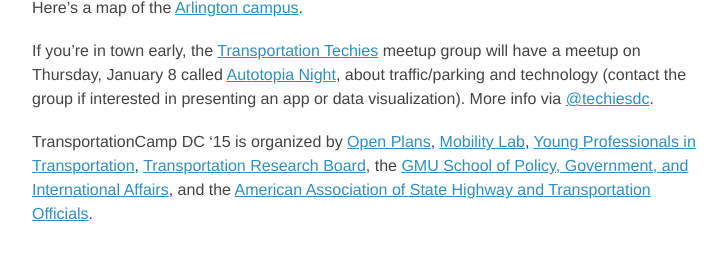
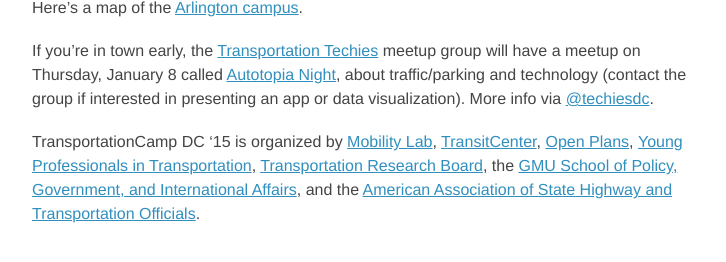
Before and after one commit to transpocamp/transportationcamp.org, a Jekyll site: the page built from events/dc-2015/index.markdown, in a window 1280 px wide and 900 px high, scrolled down 1506 px, cut to the strip 591-853 px from the top of the window. Shown: the whole strip, without its empty margins (272-998 px from the left). Built offline with Jekyll 4.4.1, drawn with Linux system fonts in a browser that asks for light colours; nearby versions of some CDN libraries; Markdown is read by kramdown in place of the engine named in the settings.

Commit message:
Add TransitCenter

```diff
--- a/events/dc-2015/index.markdown
+++ b/events/dc-2015/index.markdown
@@ -44,4 +44,4 @@
 
 If you're in town early, the [Transportation Techies](http://www.meetup.com/Transportation-Techies/) meetup group will have a meetup on Thursday, January 8 called [Autotopia Night](http://www.meetup.com/Transportation-Techies/events/213357602/), about traffic/parking and technology (contact the group if interested in presenting an app or data visualization). More info via [@techiesdc](https://twitter.com/techiesdc).
 
-TransportationCamp DC '15 is organized by [Open Plans](http://openplans.org/), [Mobility Lab](http://mobilitylab.org/), [Young Professionals in Transportation](http://yptransportation.org/), [Transportation Research Board](http://www.trb.org/), the [GMU School of Policy, Government, and International Affairs](http://spgia.gmu.edu/), and the [American Association of State Highway and Transportation Officials](http://www.transportation.org/).
+TransportationCamp DC '15 is organized by [Mobility Lab](http://mobilitylab.org/), [TransitCenter](http://transitcenter.org/), [Open Plans](http://openplans.org/), [Young Professionals in Transportation](http://yptransportation.org/), [Transportation Research Board](http://www.trb.org/), the [GMU School of Policy, Government, and International Affairs](http://spgia.gmu.edu/), and the [American Association of State Highway and Transportation Officials](http://www.transportation.org/).
```
